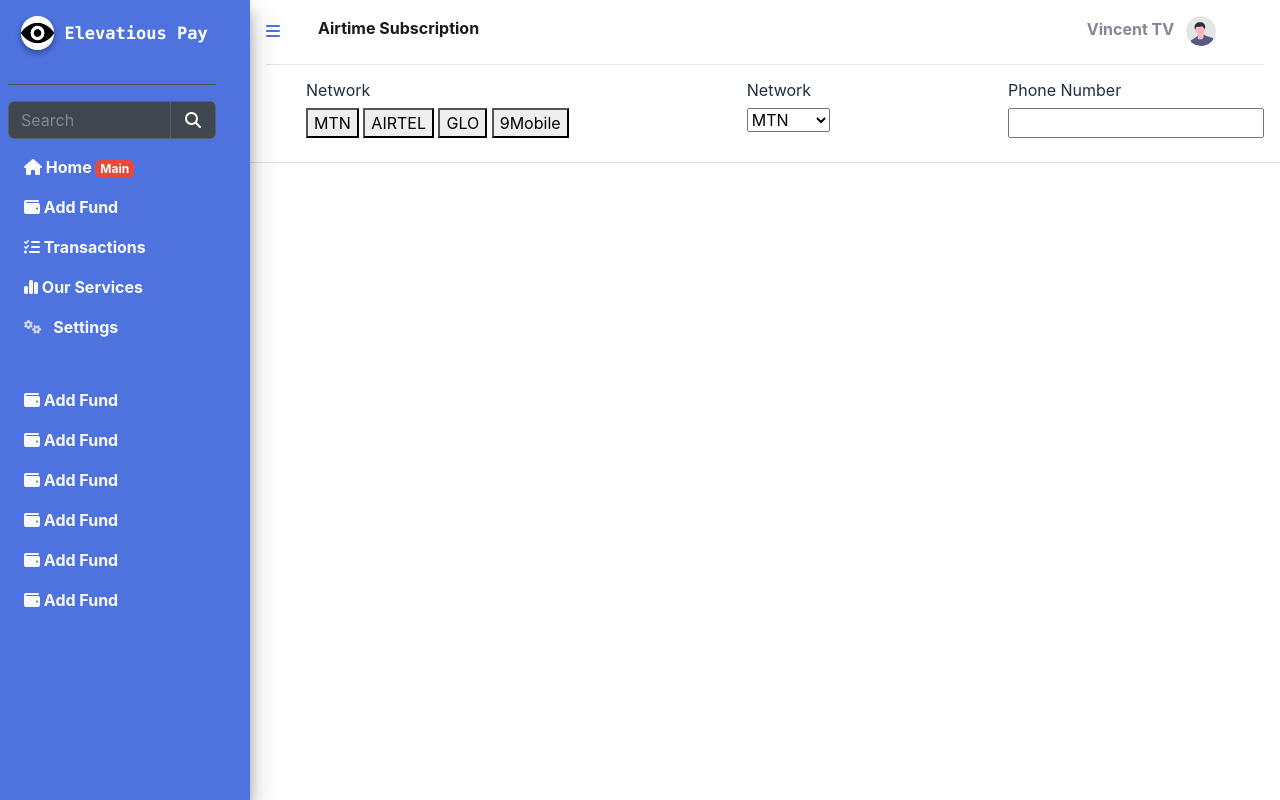
After one commit to Unify-Developer/elevatious_pay, a PHP site: page /airtime.php in a window 1280 px wide. The commit adds this page. Run offline with PHP 8.4, Linux system fonts and the light colour scheme; some libraries are stand-ins or nearby versions.

Commit message:
Elevatious

```diff
--- /dev/null
+++ b/airtime.php
@@ -0,0 +1,284 @@
+<?php
+require './include/config.php';
+
+// if(!$_SESSION['admin_login']){
+//     header("location: ./index.php");
+//     return;
+// }
+?>
+
+<html lang="en">
+
+<head>
+    <meta charset="utf-8">
+    <meta name="viewport" content="width=device-width, initial-scale=1">
+    <title>Airtime | Elevatious Pay</title>
+
+    <link rel="stylesheet" href="https://cdnjs.cloudflare.com/ajax/libs/font-awesome/6.5.1/css/all.min.css" />
+
+    <link rel="stylesheet" href="https://code.ionicframework.com/ionicons/2.0.1/css/ionicons.min.css">
+
+    <link rel="stylesheet" href="dist/css/adminlte.min.css">
+
+    <link rel="stylesheet" href="./asset/css/dashboard.css">
+
+    <link rel="stylesheet" href="./bootstrap/CSS/bootstrap.min.css">
+    <link rel="stylesheet" href="./bootstrap/CSS/sb-admin-2.css">
+</head>
+
+<body class="hold-transition sidebar-mini">
+    <div class="wrapper">
+
+        <nav class="main-header navbar navbar-expand navbar-white navbar-light">
+
+            <div class="w-100" style="display: block;">
+                <ul class="navbar-nav ">
+
+                    <li class="nav-pushmenu">
+                        <div class="push">
+                            <a class="nav-push" data-widget="pushmenu" href="#" role="button"><i
+                                    class="fas fa-bars"></i></a>
+                        </div>
+                    </li>
+
+
+                    <li class="nav-item active">
+                        <a class="nav-link" href="#">Airtime Subscription</a>
+                    </li>
+
+                    <li class="nav-item dropdown no-arrow ml-auto ">
+                        <a class="nav-link dropdown-toggle" href="#" id="userDropdown" role="button"
+                            data-toggle="dropdown" aria-haspopup="true" aria-expanded="false">
+                            <span class="mr-2 d-none d-lg-inline text-gray-600 bold">Vincent
+                                TV</span>
+                            <img class="img-profile rounded-circle" src="./asset/img/undraw_profile.svg"
+                                style="height: 30px; width: 30px;">
+                        </a>
+                        <div class="dropdown-menu dropdown-menu shadow animated--grow-in">
+                            <a class="dropdown-item" href="#">
+                                <i class="fas fa-user fa-sm fa-fw mr-2 text-gray-400"></i>
+                                Profile
+                            </a>
+                            <a class="dropdown-item" href="#">
+                                <i class="fas fa-cogs fa-sm fa-fw mr-2 text-gray-400"></i>
+                                Settings
+                            </a>
+                            <a class="dropdown-item" href="#">
+                                <i class="fas fa-list fa-sm fa-fw mr-2 text-gray-400"></i>
+                                Activity Log
+                            </a>
+                            <div class="dropdown-divider"></div>
+                            <a class="dropdown-item" data-toggle="modal" data-target="#logoutModal">
+                                <i href="./logout.php" class="fas fa-sign-out-alt fa-sm fa-fw mr-2 text-gray-400"> </i>
+                                Logout
+                            </a>
+                        </div>
+                    </li>
+
+
+                </ul>
+                <hr>
+
+                <ul>
+                    <li>
+                        <form action="" style="display: flex; justify-content: space-between;">
+                            <div>
+                                <h6>Network</h6>
+                                <button class="">MTN</button>
+                                <button class="">AIRTEL</button>
+                                <button class="">GLO</button>
+                                <button class="">9Mobile</button>
+                            </div>
+                            <div>
+                                <h6>Network</h6>
+                                <select>
+                                    <option value="">MTN</option>
+                                    <option value="">AIRTEL</option>
+                                    <option value="">GLO</option>
+                                    <option value="">9Mobile</option>
+
+                                </select>
+                            </div>
+                            <div>
+                                <h6>Phone Number</h6>
+                                <input type="number" name="phone_number" size="20" maxlength="30">
+                            </div>
+                        </form>
+                    </li>
+                </ul>
+
+
+            <!-- <footer class="Footer text-center">
+                &copy; Elevatious - Pay | Tech Net &reg; 2024
+            </footer> -->
+    </div>
+
+    </nav>
+    <!-- <div class="" style="display: block;">
+
+        </div> -->
+
+
+    <aside class="main-sidebar bg-primary sidebar-dark-primary elevation-4">
+        <div class="sidebar">
+
+            <div class="user-panel mt-3 pb-3 mb-3 d-flex">
+                <div class="image">
+                    <img src="./asset/img/eye.png" class="img-circle elevation-2" alt="User Image">
+                </div>
+                <div class="info">
+
+                    <!-- <a href="#" class="c text-white d-block ">Elevatious Pay </a> -->
+                    <p class="text-monospace  text-bold   " style="font-size: 17px;"> Elevatious Pay </p>
+                </div>
+            </div>
+
+            <div class="form-inline">
+                <div class="input-group" data-widget="sidebar-search">
+                    <input class="form-control form-control-sidebar" type="search" placeholder="Search"
+                        aria-label="Search">
+                    <div class="input-group-append">
+                        <button class="btn btn-sidebar">
+                            <i class="fas fa-search fa-fw"></i>
+                        </button>
+                    </div>
+                </div>
+            </div>
+
+            <nav class="mt-2">
+                <ul class="nav nav-pills nav-sidebar flex-column" data-widget="treeview" role="menu"
+                    data-accordion="false">
+
+                    <li class="nav-side">
+                        <a href="dashboard.php" class="nav-link">
+                            <div class="text-light">
+
+                                <i class="nav-icon  fa-solid fa-house"></i>
+                                <p>
+                                    Home
+                                    <span class="right badge badge-danger">Main</span>
+                                </p>
+                            </div>
+                        </a>
+                    </li>
+                    <li class="nav-side">
+                        <a href="#" class="nav-link">
+                            <div class="text-light">
+                                <i class="fa-solid fa-wallet"></i>
+                                <p> Add Fund
+                                </p>
+                            </div>
+                        </a>
+                    </li>
+                    <li class="nav-side">
+                        <a href="#" class="nav-link">
+                            <div class="text-light">
+                                <i class="fa-solid fa-list-check"></i>
+                                <p> Transactions</p>
+                            </div>
+                        </a>
+                    </li>
+
+                    <li class="nav-side">
+                        <a href="#" class="nav-link">
+                            <div class="text-light">
+                                <i class="fa-solid fa-chart-simple"></i>
+                                <p> Our Services </p>
+                            </div>
+                        </a>
+                    </li>
+
+                    <li class="nav-side">
+                        <a href="#" class="nav-link">
+                            <div class="text-light">
+                                <i class="fas fa-cogs fa-sm fa-fw mr-2 text-gray-400"></i>
+                                <p> Settings </p>
+                            </div>
+                        </a>
+                    </li>
+                    <hr>
+
+                    <li class="nav-side">
+                        <a href="#" class="nav-link">
+                            <div class="text-light">
+                                <i class="fa-solid fa-wallet"></i>
+                                <p> Add Fund
+                                </p>
+                            </div>
+                        </a>
+                    </li>
+
+                    <li class="nav-side">
+                        <a href="#" class="nav-link">
+                            <div class="text-light">
+                                <i class="fa-solid fa-wallet"></i>
+                                <p> Add Fund
+                                </p>
+                            </div>
+                        </a>
+                    </li>
+
+                    <li class="nav-side">
+                        <a href="#" class="nav-link">
+                            <div class="text-light">
+                                <i class="fa-solid fa-wallet"></i>
+                                <p> Add Fund
+                                </p>
+                            </div>
+                        </a>
+                    </li>
+
+                    <li class="nav-side">
+                        <a href="#" class="nav-link">
+                            <div class="text-light">
+                                <i class="fa-solid fa-wallet"></i>
+                                <p> Add Fund
+                                </p>
+                            </div>
+                        </a>
+                    </li>
+
+                    <li class="nav-side">
+                        <a href="#" class="nav-link">
+                            <div class="text-light">
+                                <i class="fa-solid fa-wallet"></i>
+                                <p> Add Fund
+                                </p>
+                            </div>
+                        </a>
+                    </li>
+
+                    <li class="nav-side">
+                        <a href="#" class="nav-link">
+                            <div class="text-light">
+                                <i class="fa-solid fa-wallet"></i>
+                                <p> Add Fund
+                                </p>
+                            </div>
+                        </a>
+                    </li>
+                </ul>
+
+            </nav>
+        </div>
+    </aside>
+    </div>
+
+
+
+
+
+
+
+    <script src="plugins/jquery/jquery.min.js"></script>
+
+    <script src="plugins/bootstrap/js/bootstrap.bundle.min.js"></script>
+
+    <script src="dist/js/adminlte.js"></script>
+
+    <script src="bootstrap/JS/bootstrap.min.js"></script>
+
+    <script src="bootstrap\JS\sb-admin-2.min.js"></script>
+</body>
+
+</html>
--- a/asset/css/dashboard.css
+++ b/asset/css/dashboard.css
@@ -10,7 +10,7 @@
     height: 3px;
     width: 100%;
     border-radius: 10px;
-    background: rgb(100, 81, 207);
+    background: rgba(34, 104, 244, 0.886);
     left: 0;
     bottom: 0;
     transform: scaleX(0);
@@ -91,3 +91,7 @@ ul{
     font-weight: bold;
     font-size: px;
 }
+
+/* .lois{
+
+} */
```
Also changed, not shown: dashboard.php (renamed from dashboard.html, +17 -27 lines).
